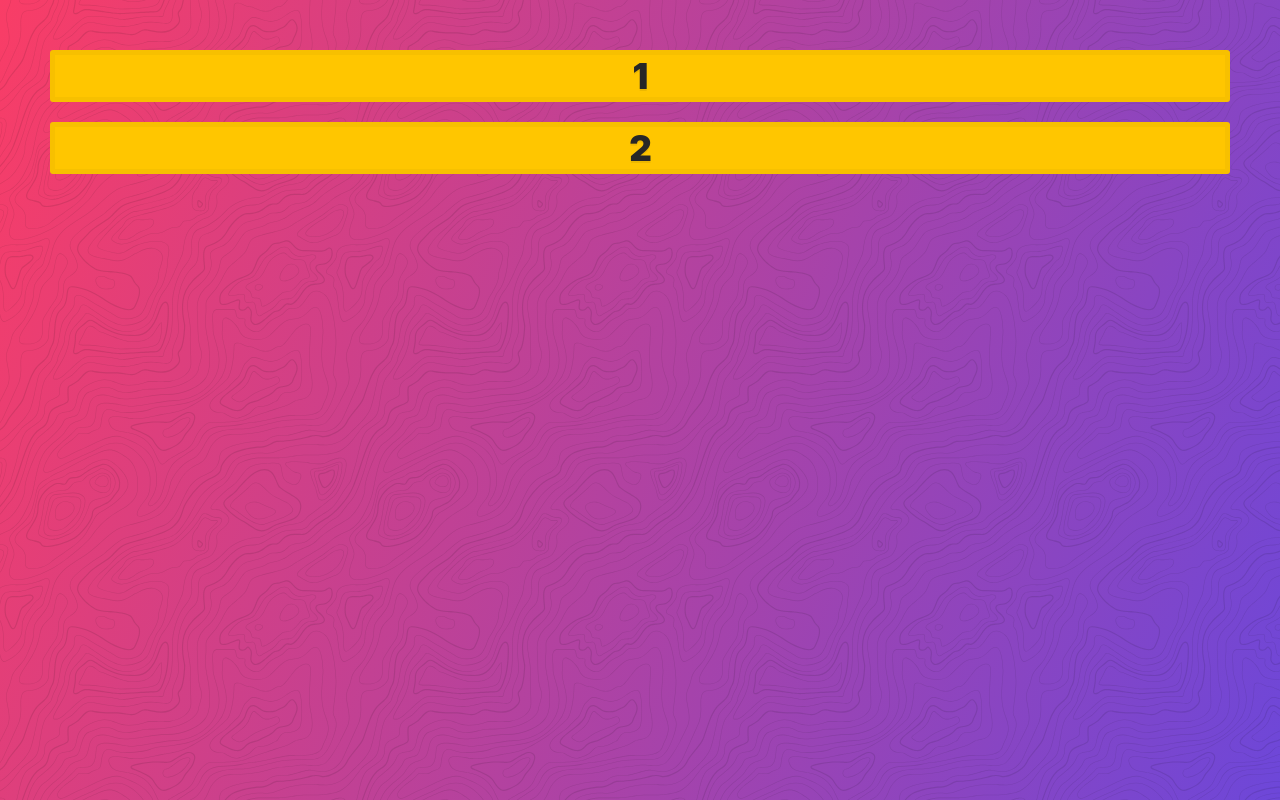
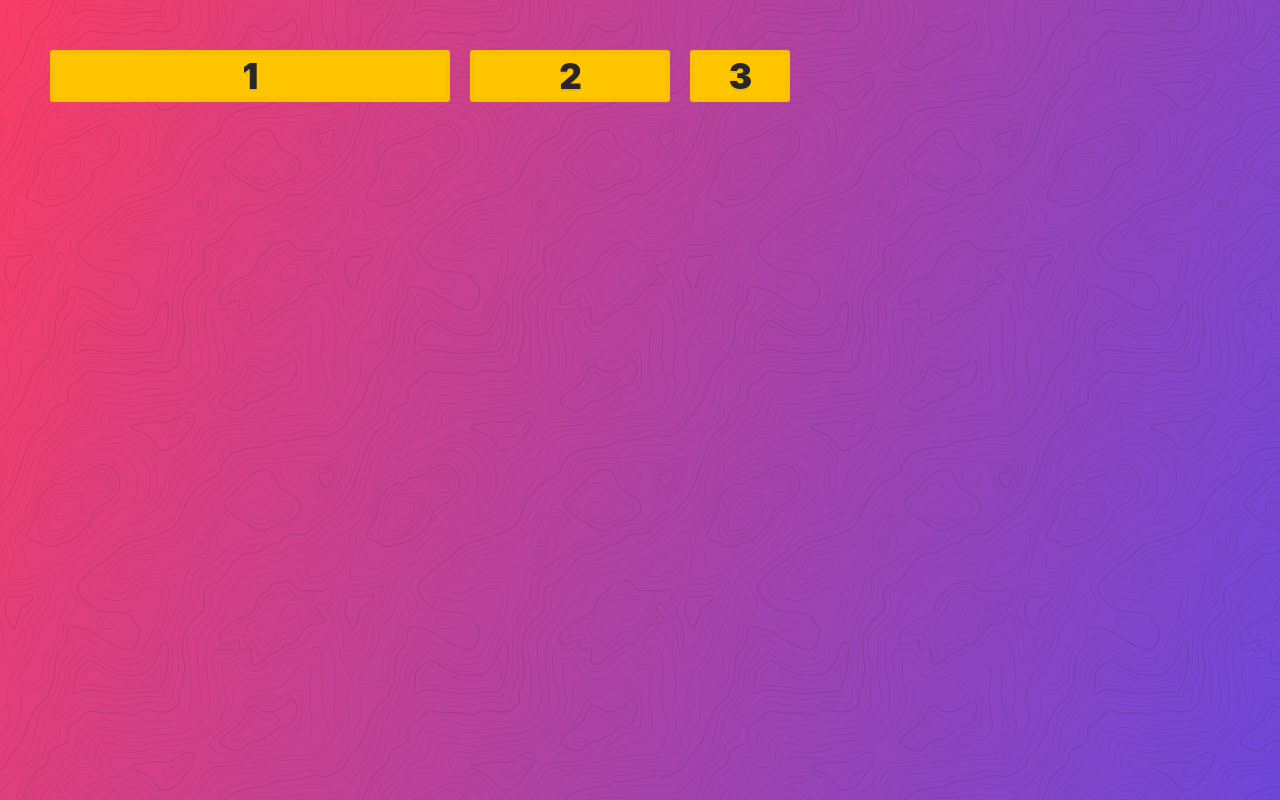
Before and after one commit to arushgupta/css-grid, a plain HTML site: page 06 - auto-flow Explained/autoflow.html in a window 1280 px wide. Drawn offline with Linux system fonts and the light colour scheme.

Commit message:
understanding grid-autoflow

```diff
--- a/06 - auto-flow Explained/autoflow.html
+++ b/06 - auto-flow Explained/autoflow.html
@@ -12,12 +12,17 @@
   <div class="container">
     <div class="item">1</div>
     <div class="item">2</div>
+    <div class="item">3</div>
   </div>
 
   <style>
     .container {
       display: grid;
       grid-gap: 20px;
+      grid-template-columns: 400px 200px;
+      /* grid-auto-flow: row; /* Does nothing as it is the default setting */
+      grid-auto-flow: column; /* will cause a horizontal scroll */
+      grid-auto-columns: 100px; /* All implicitly created columns will be 100px wide */
     }
   </style>
 </body>
```
